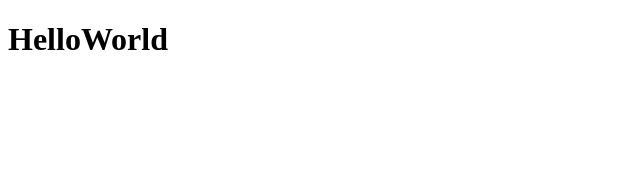
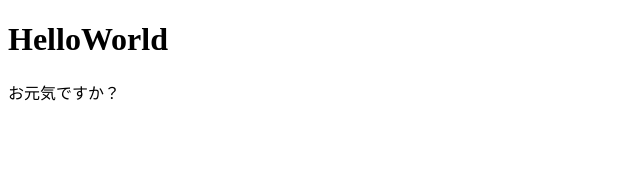
Before and after one commit to siyo0715/React__practice--kiso, a React (Create React App) app: page / in a window 1280 px wide. Shown: the top 170 px of the page, without its empty margins (0-640 px from the left). Built offline with nearby package versions, Linux system fonts and the light colour scheme.

Commit message:
[Add]JSX記法(Fragment) [Add]JSX記法(Fragment)

```diff
--- a/src/index.js
+++ b/src/index.js
@@ -2,7 +2,12 @@ import React from "react";
 import ReactDom from "react-dom";
 
 const App = () => {
-  return <h1>HelloWorld</h1>;
+  return (
+    <React.Fragment>
+      <h1>HelloWorld</h1>
+      <p>お元気ですか？</p>
+    </React.Fragment>
+  );
 };
 
 ReactDom.render(<App />, document.querySelector("#root"));
```
